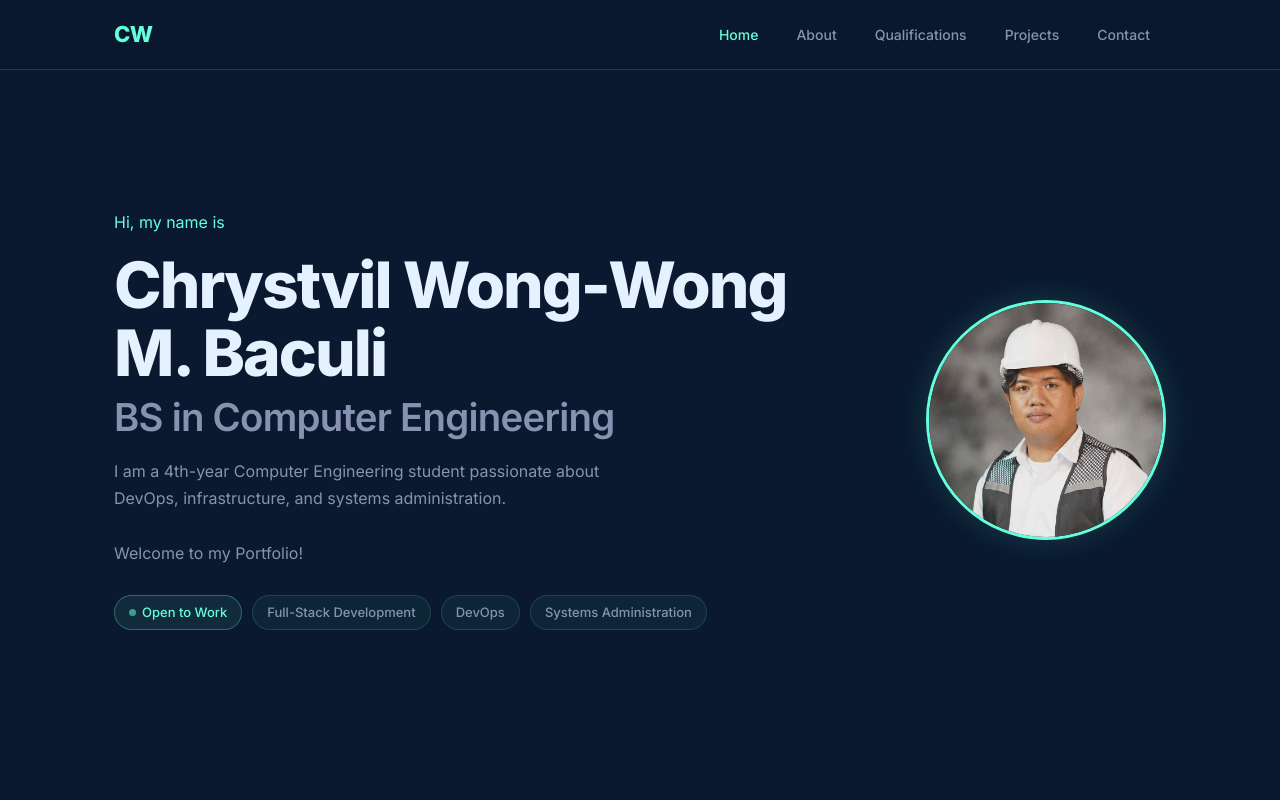
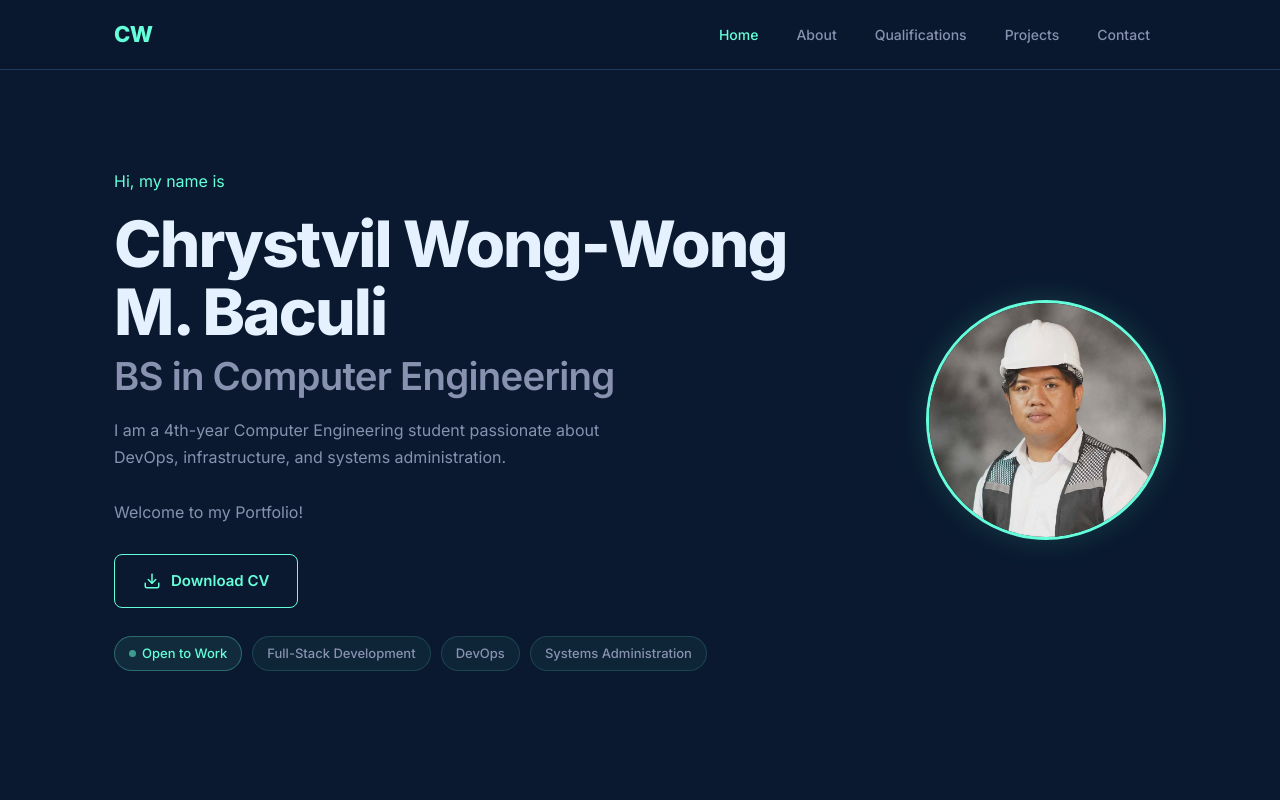
Before and after one commit to KR0CH4N/ElectivePortfolio, a Vue app: page / in a window 1280 px wide. Shown: the top 800 px of the page. Built offline with nearby package versions, Linux system fonts and the light colour scheme.

Commit message:
add download cv

```diff
--- a/src/components/Hero.vue
+++ b/src/components/Hero.vue
@@ -14,6 +14,16 @@
         <p class="hero-desc">
           Welcome to my Portfolio!
         </p>
+        <div class="download-cv">
+          <a href="/cv/WongCV.pdf" download="WongCV.pdf" class="download-cv-button">
+            <svg xmlns="http://www.w3.org/2000/svg" width="18" height="18" viewBox="0 0 24 24" fill="none" stroke="currentColor" stroke-width="2" stroke-linecap="round" stroke-linejoin="round" aria-hidden="true">
+              <path d="M21 15v4a2 2 0 0 1-2 2H5a2 2 0 0 1-2-2v-4"></path>
+              <polyline points="7 10 12 15 17 10"></polyline>
+              <line x1="12" y1="15" x2="12" y2="3"></line>
+            </svg>
+            Download CV
+          </a>
+        </div>
         <div class="hero-badges">
           <span class="badge green dot">Open to Work</span>
           <span class="badge navy">Full-Stack Development</span>
--- a/src/styles.css
+++ b/src/styles.css
@@ -160,6 +160,37 @@ body {
   object-position: 54% 5%;
   transform: scale(1.30);
   transform-origin: 65% 40%;
+}
+
+/* === DOWNLOAD CV BUTTON === */
+.download-cv {
+  margin-bottom: 28px;
+}
+
+.download-cv-button {
+  display: inline-flex;
+  align-items: center;
+  gap: 10px;
+  padding: 14px 28px;
+  border-radius: 8px;
+  font-size: 15px;
+  font-weight: 600;
+  color: var(--accent);
+  background: transparent;
+  border: 1px solid var(--accent);
+  text-decoration: none;
+  cursor: pointer;
+  transition: all 0.2s;
+}
+
+.download-cv-button:hover {
+  background: var(--accent-dim);
+  transform: translateY(-2px);
+}
+
+.download-cv-button:focus-visible {
+  outline: 2px solid var(--accent);
+  outline-offset: 3px;
 }
 
 /* === BADGES === */
```
Also changed, not shown: 1 other file (tests, documents, lock files or other folders).
